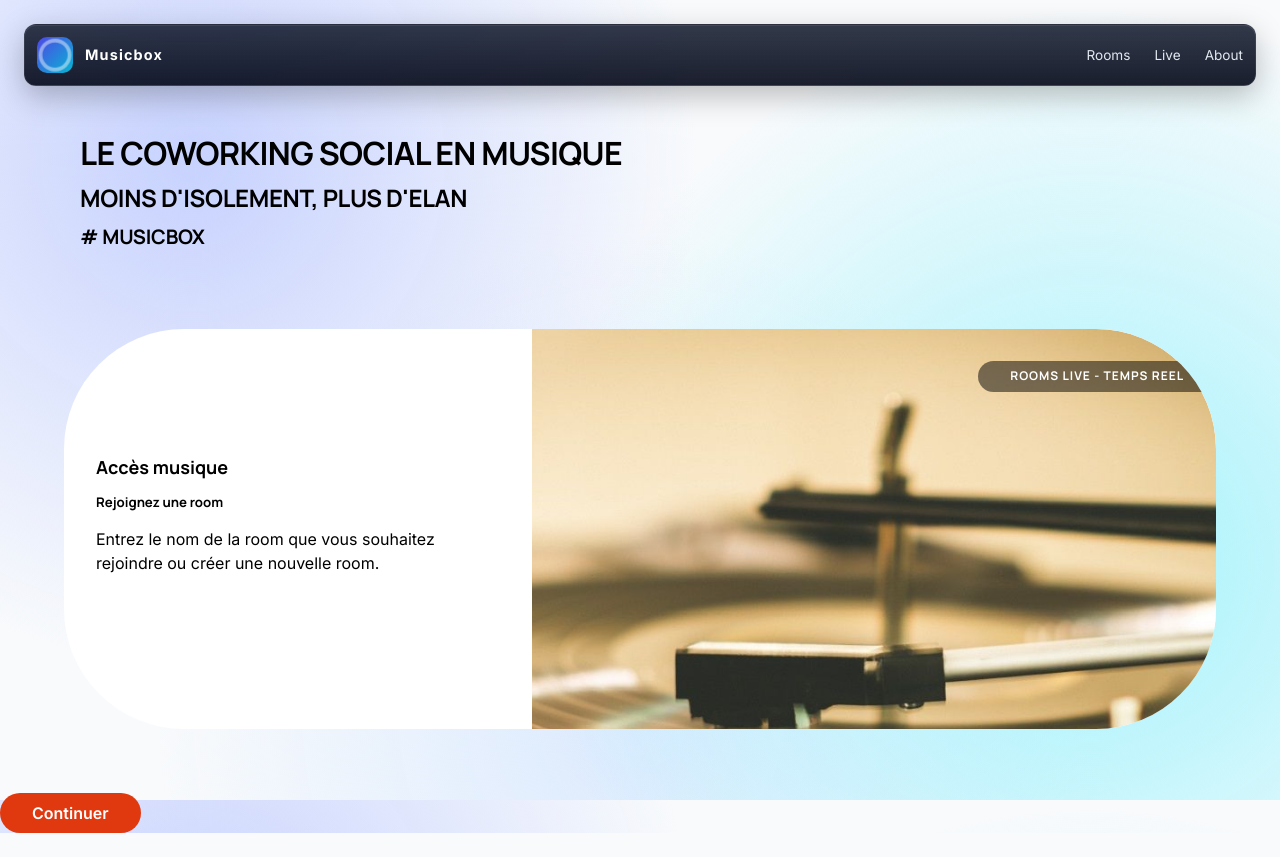
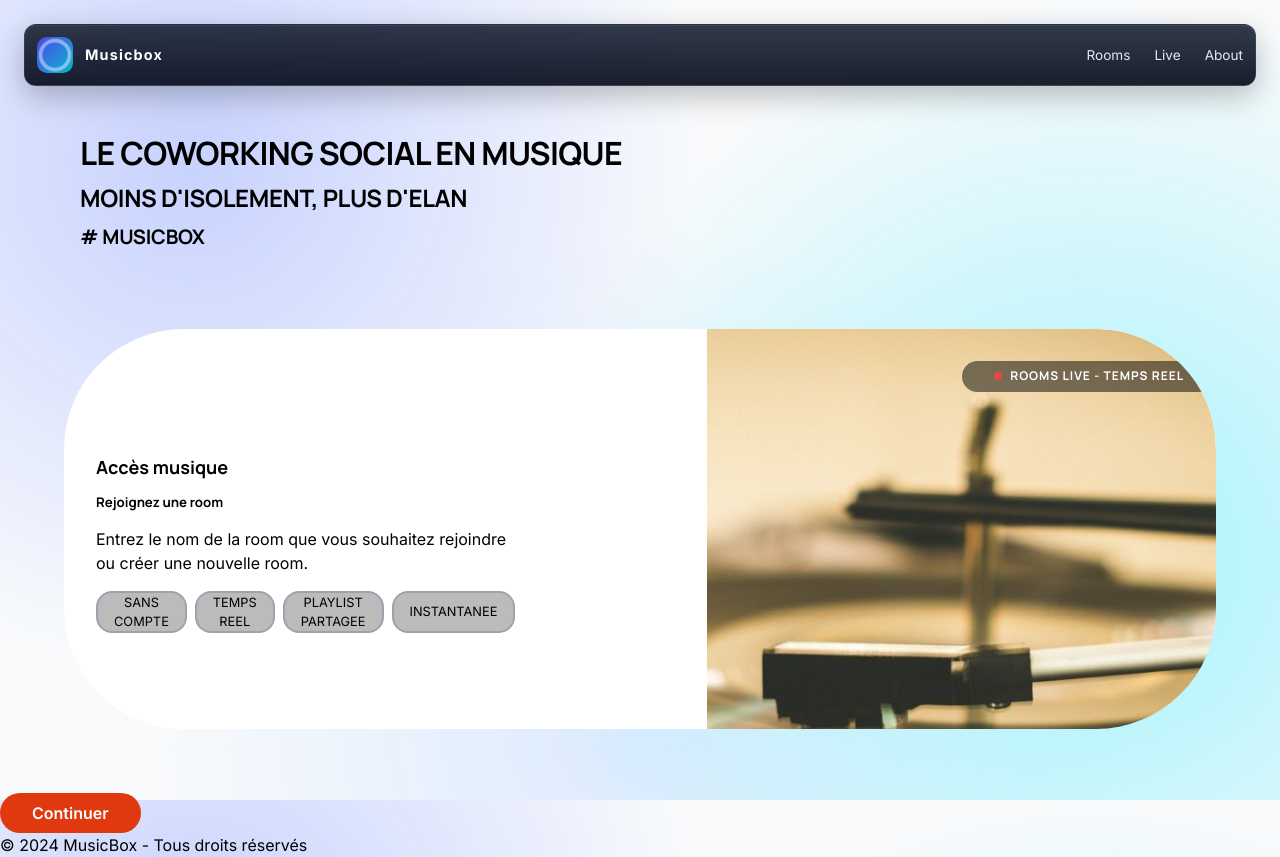
Before and after one commit to 2025-10-CDA-ECO-P6/Mona-RealTime-Room, a React (Vite) app in the folder web/: page / in a window 1280 px wide. Before the commit the page ends 833 px from the top, so only its background shows below. Built offline with nearby package versions, Linux system fonts and the light colour scheme.

Commit message:
feat(front): add detail homepage

```diff
--- a/web/src/App.tsx
+++ b/web/src/App.tsx
@@ -1,7 +1,8 @@
 import './styles/main.scss'
-import Button from './components/ui/button';
+import Button from './components/ui/Button';
 import Navbar from './components/layout/Navbar';
 import imgHome from '../public/img-home.jpg';
+import ButtonInfo from './components/ui/ButtonInfo';
 
 function App() {
 
@@ -19,14 +20,32 @@ function App() {
           <h4>Accès musique</h4>
           <h5>Rejoignez une room</h5>
           <p>Entrez le nom de la room que vous souhaitez rejoindre ou créer une nouvelle room.</p>
+          <div className='buttons_infos'>
+            <ButtonInfo>SANS COMPTE</ButtonInfo>
+            <ButtonInfo>TEMPS REEL</ButtonInfo>
+            <ButtonInfo>PLAYLIST PARTAGEE</ButtonInfo>
+            <ButtonInfo>INSTANTANEE</ButtonInfo>
+          </div>
         </div>
-          <div className='card__img'>
-              <h6 className='card__img-label'>ROOMS LIVE - TEMPS REEL</h6>
-              <img className="imghome" src={imgHome} alt="Room Live" />
-          </div>
+        <div className='card__img'>
+          <h6 className="card__img-label">
+            <span className="live-dot" />
+            ROOMS LIVE - TEMPS REEL
+          </h6>
+          <img className="imghome" src={imgHome} alt="Room Live" />
+        </div>
       </section>
-                <Button>Continuer</Button>
+
+      <section>
+        <Button>Continuer</Button>
+
+      </section>
+
+
+
+      <footer><p>© 2024 MusicBox - Tous droits réservés</p></footer>
     </>
+
 
   )
 }
--- a/web/src/components/ui/button.tsx
+++ b/web/src/components/ui/Button.tsx
@@ -1,4 +1,4 @@
-import './button.scss';
+import './Button.scss';
 
 type ButtonProps = {
   children: React.ReactNode;
--- /dev/null
+++ b/web/src/components/ui/ButtonInfo.scss
@@ -0,0 +1,19 @@
+@use '@/styles/spacing' as *;
+@use '@/styles/mixins' as *;
+
+.button_info {
+  border-radius: $radius-xl;
+  padding: $space-1 $space-6;
+  font-size: 0.7rem;
+  cursor: pointer;
+  border: 1px solid #9ca3af;
+  font-weight: 500;
+  background: #bbbbbb;
+  color: #000000;
+
+  @include respond(lg) {
+    padding: $space-0 $space-4;
+    font-size: 0.8rem;
+    border: 2px solid #9ca3af;
+  }
+}
--- /dev/null
+++ b/web/src/components/ui/ButtonInfo.tsx
@@ -0,0 +1,14 @@
+import './ButtonInfo.scss';
+
+type ButtonInfoProps = {
+  children: React.ReactNode;
+  disabled?: boolean;
+};
+
+export default function ButtonInfo({ children, disabled = false }: ButtonInfoProps) {
+  return (
+    <button className="button_info" disabled={disabled}>
+      {children}
+    </button>
+  );
+}
--- a/web/src/styles/main.scss
+++ b/web/src/styles/main.scss
@@ -7,7 +7,7 @@
 
 
 body {
-    min-height: 100vh;
+    height: 100%;
     margin: 0;
     display: flex;
     background:
@@ -58,17 +58,20 @@ body {
 
     @include respond(lg) {
         border-radius: 0 120px 120px 0;
+
     }
 }
 
 .imghome {
     width: 100%;
-    height: 220px;
+    height: 200px;
     object-fit: cover;
     display: block;
 
     @include respond(md) {
+        width: 80%;
         height: 100px;
+        margin-left: auto;
     }
 
     @include respond(lg) {
@@ -82,6 +85,10 @@ body {
     position: absolute;
     top: $space-3;
     right: $space-3;
+    display: inline-flex;
+    align-items: center;
+    gap: $space-2;
+
     background-color: rgba(0, 0, 0, 0.5);
     color: white;
     padding: $space-2 $space-3;
@@ -98,6 +105,31 @@ body {
     }
 }
 
+.live-dot {
+    width: 8px;
+    height: 8px;
+    border-radius: 50%;
+    background: #ef4444;
+    animation: liveBlink 1.4s infinite;
+}
+
+@keyframes liveBlink {
+    0% {
+        opacity: 1;
+        transform: scale(1);
+    }
+
+    50% {
+        opacity: 0.35;
+        transform: scale(1.2);
+    }
+
+    100% {
+        opacity: 1;
+        transform: scale(1);
+    }
+}
+
 .card__info {
     display: flex;
     flex-direction: column;
@@ -111,3 +143,8 @@ body {
         margin-top: $space-9;
     }
 }
+
+.buttons_infos{
+    display: flex;
+    gap: $space-2;
+}
```
Also changed, not shown: web/src/components/ui/Button.scss (renamed from web/src/components/ui/button.scss).
